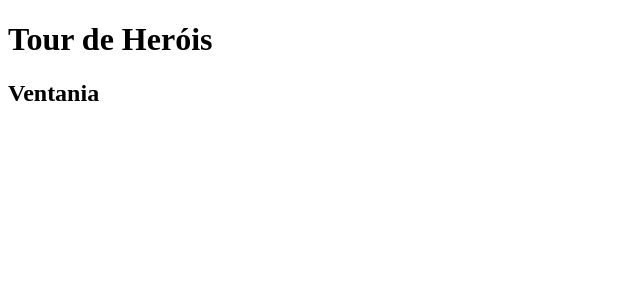
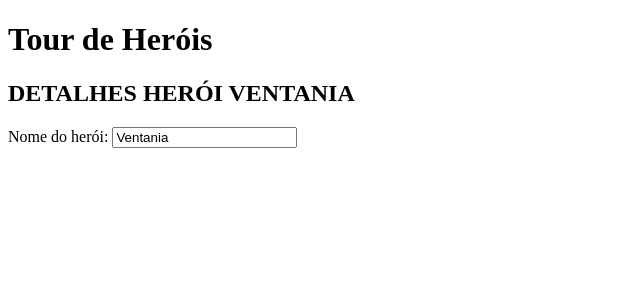
Before and after one commit to VictorRocasa/tour-de-herois, an Angular app: page / in a window 1280 px wide. Shown: the top 300 px of the page, without its empty margins (0-640 px from the left). Built offline with nearby package versions, Linux system fonts and the light colour scheme.

Commit message:
Implementacao do editor de herois

```diff
--- a/src/app/app.module.ts
+++ b/src/app/app.module.ts
@@ -1,5 +1,7 @@
 import { NgModule } from '@angular/core';
 import { BrowserModule } from '@angular/platform-browser';
+import { FormsModule } from '@angular/forms';
+
 
 import { AppComponent } from './app.component';
 import { HeroesComponent } from './heroes/heroes.component';
@@ -10,7 +12,8 @@ import { HeroesComponent } from './heroes/heroes.component';
     HeroesComponent
   ],
   imports: [
-    BrowserModule
+    BrowserModule,
+    FormsModule
   ],
   providers: [],
   bootstrap: [AppComponent]
--- /dev/null
+++ b/src/app/hero.ts
@@ -0,0 +1,4 @@
+export interface Hero {
+    id: number;
+    nome: string;
+  }
--- a/src/app/heroes/heroes.component.html
+++ b/src/app/heroes/heroes.component.html
@@ -1 +1,5 @@
-<h2>{{hero}}</h2>
+<h2>DETALHES HERÓI {{hero.nome|uppercase}}</h2>
+<div>
+    <label for="nome">Nome do herói: </label>
+    <input id="nome" [(ngModel)]="hero.nome" placeholder="Nome Do Herói">
+  </div>
--- a/src/app/heroes/heroes.component.ts
+++ b/src/app/heroes/heroes.component.ts
@@ -1,4 +1,5 @@
 import { Component, OnInit } from '@angular/core';
+import { Hero } from '../hero';
 
 @Component({
   selector: 'app-heroes',
@@ -7,7 +8,10 @@ import { Component, OnInit } from '@angular/core';
 })
 export class HeroesComponent implements OnInit {
 
-  hero = "Ventania";
+  hero: Hero = {
+    id:1,
+    nome:'Ventania'
+  };
 
   constructor() { }
 
```
